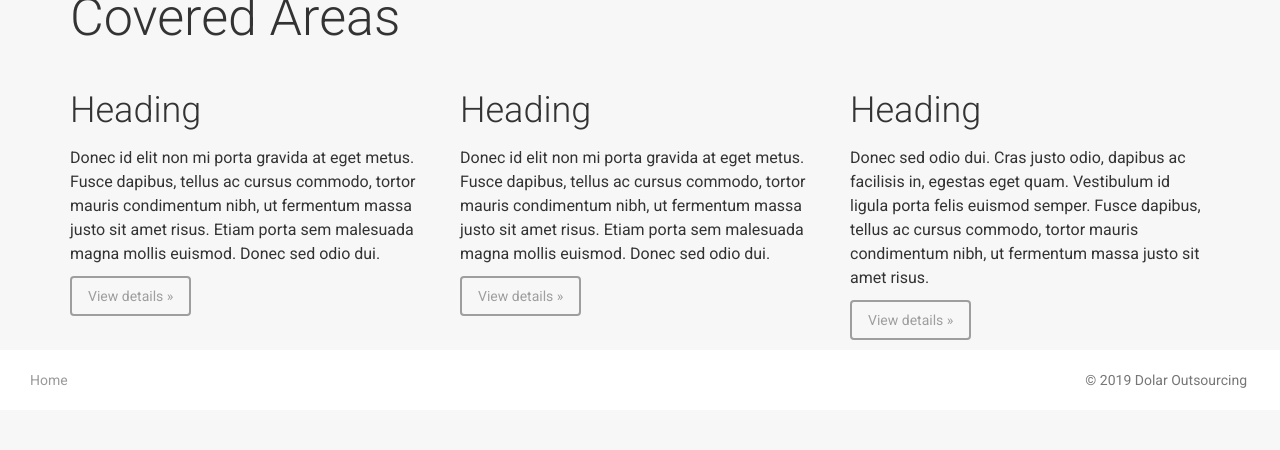
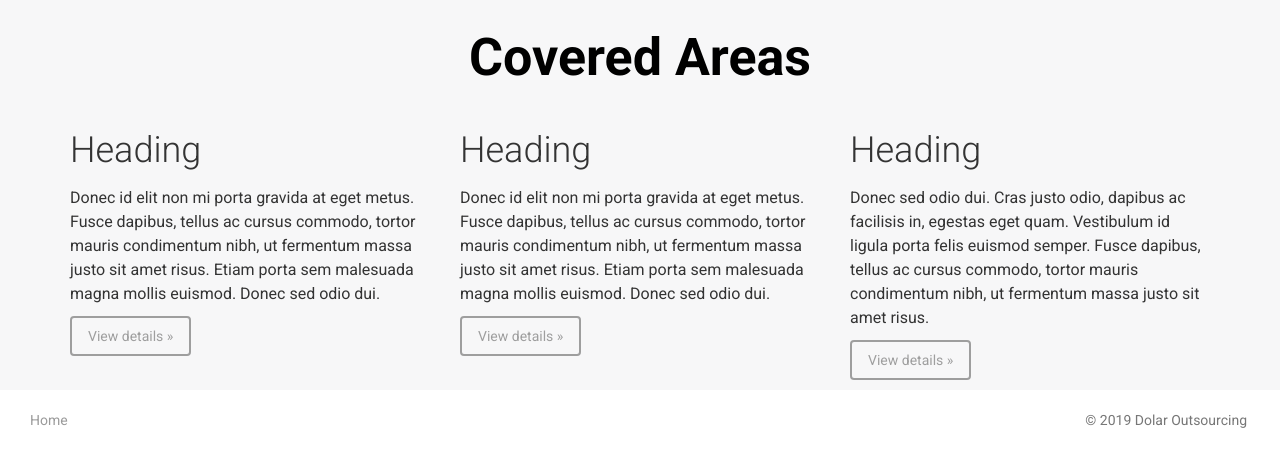
Before and after one commit to gigo101/dolar, a PHP site: page / in a window 1280 px wide. Shown: the part 639-1089 px from the top of the page. Before the commit the page ends 1027 px from the top, so only its background shows below. Run offline with PHP 8.4, Linux system fonts and the light colour scheme; some libraries are stand-ins or nearby versions.

Commit message:
Update style.css

```diff
--- a/stylesheets/style.css
+++ b/stylesheets/style.css
@@ -15,9 +15,27 @@
 
 .main1{
 	margin-top: -20px;
+	min-height:100%;
+	background:linear-gradient(0deg,rgba(149, 68, 170,0.6),rgba(199, 87, 162,0.4)),url(https://images.pexels.com/photos/209234/pexels-photo-209234.jpeg?auto=compress&cs=tinysrgb&dpr=2&h=650&w=940);
+	background-size:cover;
 }
 
 .req-pickup{
 	margin-top: 50px!important;
 	font-size: 20px;
 }
+
+.covered-area{
+	text-align: center;
+	font-weight: bold;
+	color: #000;
+}
+
+.row2{
+	margin-top: 40px;
+}
+
+.services-tagline
+{
+	color: #fff;
+}
```
